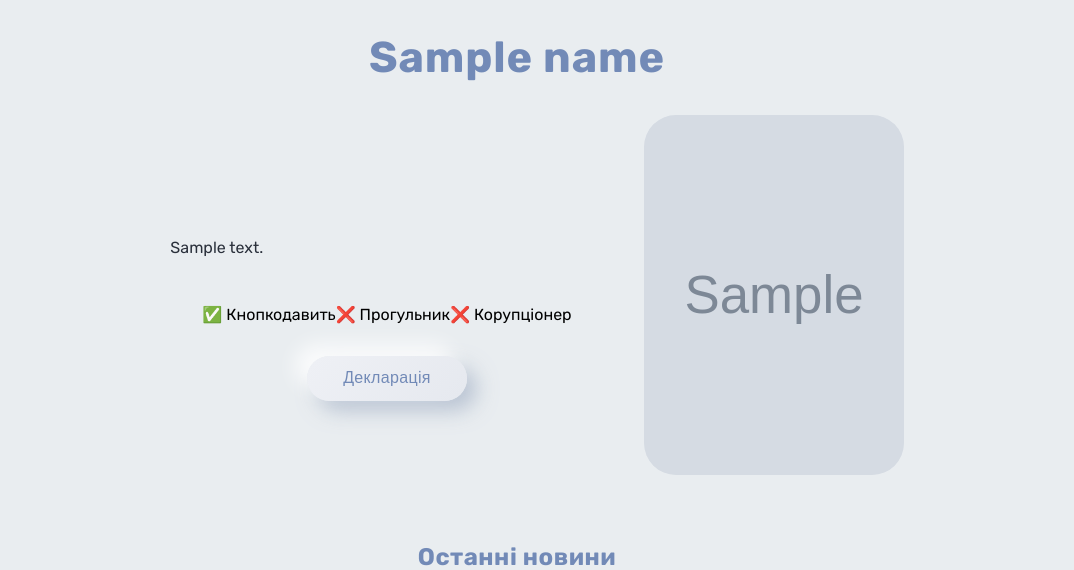
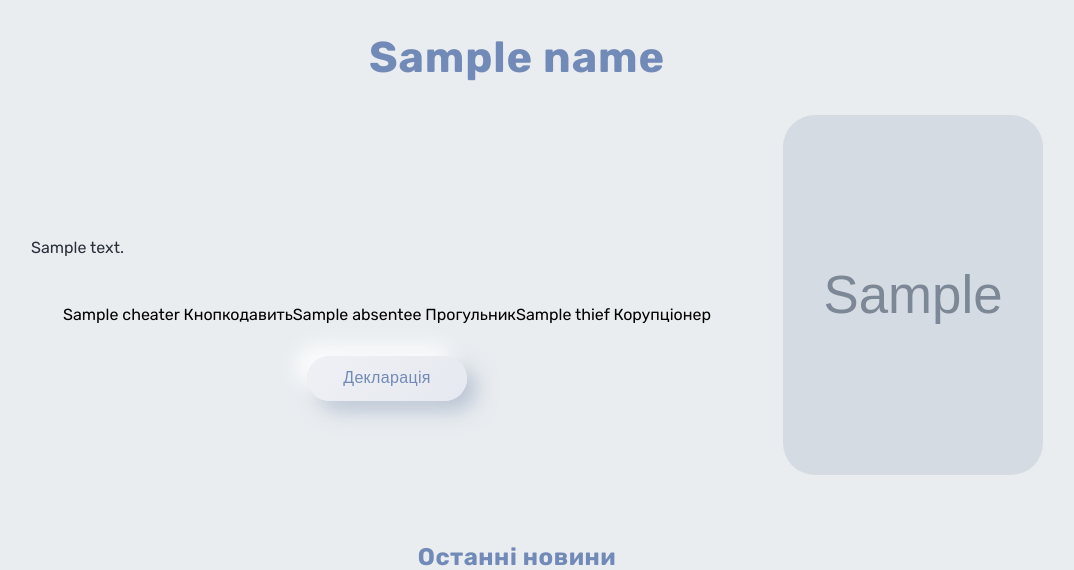
Before and after one commit to iamthewalrus67/politician-profiler, a Flask app: template templates/result.html in a window 1280 px wide. Shown: the part 76-646 px from the top of the page, without its empty margins (123-1197 px from the left). Run offline with Flask 3, Linux system fonts and the light colour scheme; the template is opened without the code that fills it: most values are stand-ins (such as "Sample title", 1, 10 or a date in 2020); grey boxes marked "Sample" are stand-in pictures; some libraries are stand-ins or nearby versions.

Commit message:
modifed app.py and result.html to show qualities of politician

```diff
--- a/app.py
+++ b/app.py
@@ -3,6 +3,7 @@ from flask import Flask, render_template, request, redirect
 from ArticleADT import ArticleADT
 from WikiADT import WikiADT
 from modules.trends import Trends
+from modules import check_database
 
 app = Flask(__name__)
 
@@ -19,6 +20,19 @@ def analyze():
     name = request.form["name_surname"]
     print(name)
 
+    check_if_politicain_exists = check_database.check_all_politicians(name)
+    if check_if_politicain_exists is False:
+        return render_template('error.html')
+
+    vorishki, progulshiki, knopkodavu = check_database.check_politician(name)
+    thief, absentee, cheater = "❌", "❌", "❌"
+    if vorishki:
+        thief = "✅"
+    if progulshiki:
+        absentee = "✅"
+    if knopkodavu:
+        cheater = "✅"
+
     wiki_object = WikiADT(name)
 
     articles = ArticleADT(name).articles
@@ -34,7 +48,8 @@ def analyze():
                            desc_2=articles[1][0], link_2=articles[1][1],
                            desc_3=articles[2][0], link_3=articles[2][1],
                            desc_4=articles[3][0], link_4=articles[3][1],
-                           desc_5=articles[4][0], link_5=articles[4][1], popularity_level=popularity_level, dates=dates)
+                           desc_5=articles[4][0], link_5=articles[4][1], popularity_level=popularity_level, dates=dates,
+                           absentee=absentee, cheater=cheater, thief=thief)
 
 
 if __name__ == "__main__":
--- a/templates/result.html
+++ b/templates/result.html
@@ -31,9 +31,9 @@
                 <div class="text-info">
                     <p>{{politician_description}}</p>
                     <ul id='list-features'>
-                        <li>✅ Кнопкодавить</li>
-                        <li>❌ Прогульник</li>
-                        <li>❌ Корупціонер</li>
+                        <li>{{ cheater }} Кнопкодавить</li>
+                        <li>{{ absentee }} Прогульник</li>
+                        <li>{{ thief }} Корупціонер</li>
                     </ul>
                     <button class="declaration" href="#">Декларація</button>
                 </div>
```
